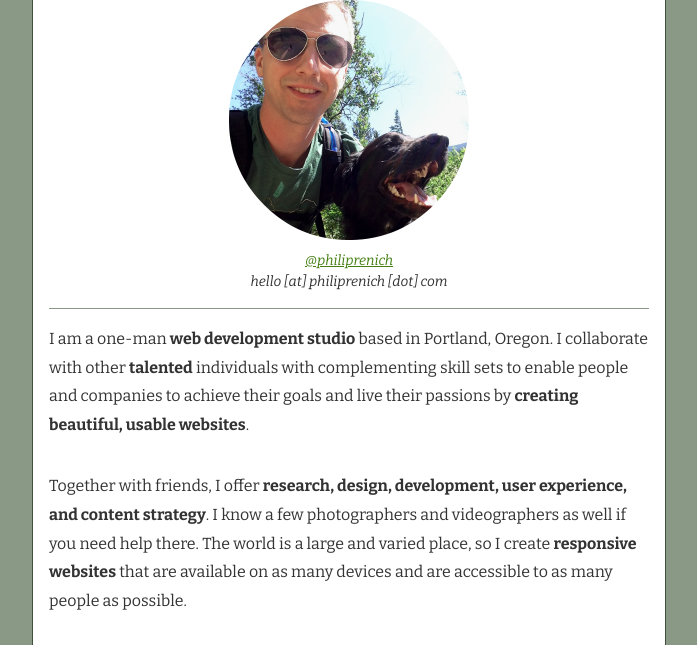
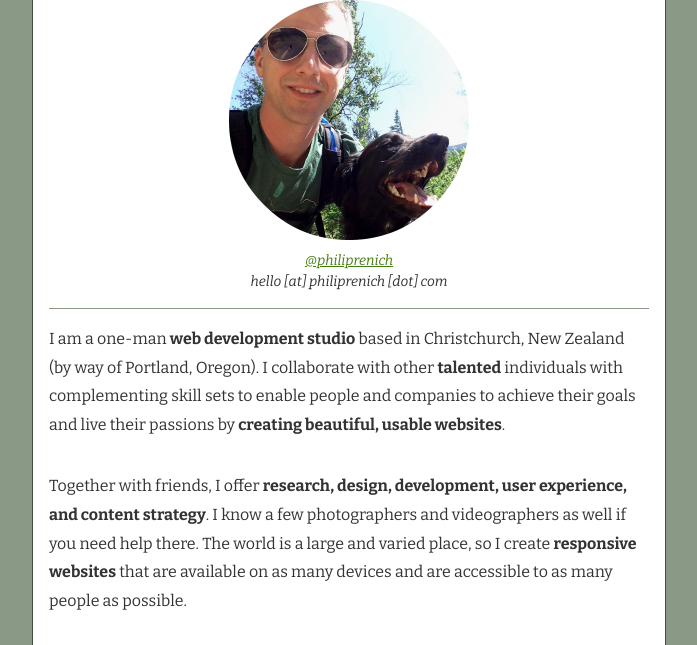
Before and after one commit to philiprenich/philiprenich.github.io, a plain HTML site: page index.html in a window 1280 px wide. Shown: the part 88-733 px from the top of the page, without its empty margins (291-988 px from the left). Drawn offline with nearby package versions, Linux system fonts and the light colour scheme.

Commit message:
Update location to CHCH, NZ

```diff
--- a/index.html
+++ b/index.html
@@ -35,7 +35,7 @@
 <div id="wrap">
 
 <section role="main">
-	<p>I am a one-man <strong>web development studio</strong> based in Portland, Oregon. I collaborate with other <strong>talented</strong> individuals with complementing skill sets to enable people and companies to achieve their goals and live their passions by <strong>creating beautiful, usable websites</strong>.</p>
+	<p>I am a one-man <strong>web development studio</strong> based in Christchurch, New Zealand (by way of Portland, Oregon). I collaborate with other <strong>talented</strong> individuals with complementing skill sets to enable people and companies to achieve their goals and live their passions by <strong>creating beautiful, usable websites</strong>.</p>
 	<p>Together with friends, I offer <strong>research, design, development, user experience, and content strategy</strong>. I know a few photographers and videographers as well if you need help there. The world is a large and varied place, so I create <strong>responsive websites</strong> that are available on as many devices and are accessible to as many people as possible. </p><p>My favorite clients are those who strive to make the <strong>community</strong> they belong to, be it local or global, a better place. Like the non-profit in Mongolia doing educational development, or the one here in Portland that helps women and children who are at risk; like the local author and pastor who is supporting and caring for his neighborhood; like the photographers who believe in doing their best work to capture the beauty of marriage; and like the publishing house that sells books to help young men and women grow up to be people of integrity.</p>
 	<p>I&#39;ve been doing this for a long time and <strong>care</strong> about doing great work with great people. If you feel you could fit into that list above, awesome! <a href="contact.html" target="_blank">Let&#39;s talk!</a></p>
 </section>
```
